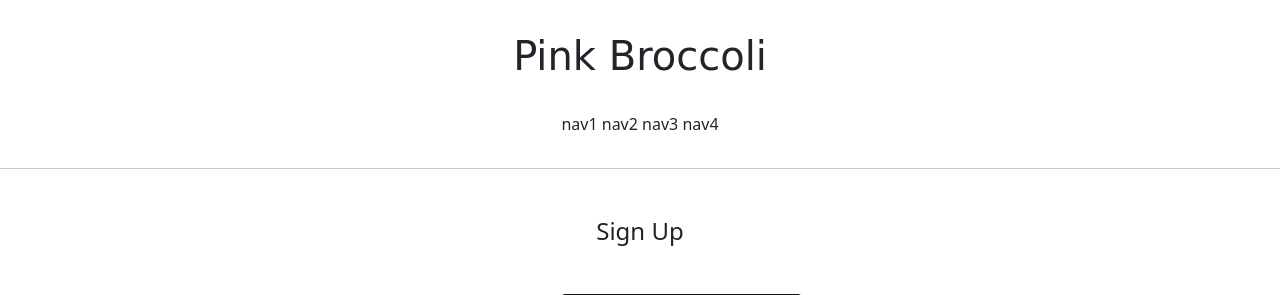
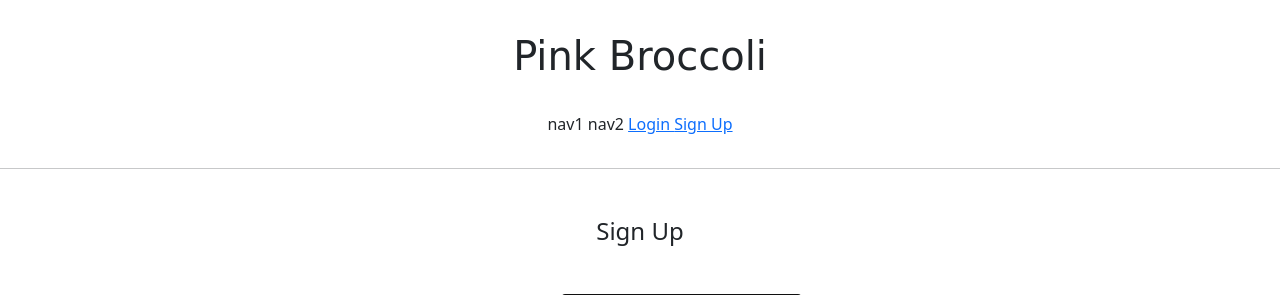
Before and after one commit to Minseong-COLI/web-app_test, a Django app: page /accounts/create/ in a window 1280 px wide. Shown: the top 295 px of the page. Run offline with Django 3.2, Linux system fonts and the light colour scheme; parts of the project's set-up code (start-up, migrations or seed data) failed here and were passed over; some web fonts are replaced.

Commit message:
7/15 commit_1

```diff
--- a/templates/header.html
+++ b/templates/header.html
@@ -7,8 +7,27 @@
     <div class="PinkBroccoli_header_button">
         <span>nav1</span>
         <span>nav2</span>
-        <span>nav3</span>
-        <span>nav4</span>
+        {% if not user.is_authenticated %}
+        {# 로그인 된 user인지 아닌지 확인하는 문구: 로그인 되어있지 않다면 아래 구문 실행 #}
+        <span>
+            <a href="{% url 'accountapp:login' %}">
+                Login
+            </a>
+        </span>
+        <span>
+            <a href="{% url 'accountapp:create' %}">
+                Sign Up
+            </a>
+        </span>
+        {% else %}
+        {# 로그인 된 사용자 일 경우: 아래 구문 실행 #}
+        {# 로그아웃 클릭 시 login 화면으로 돌아감#}
+        <span>
+            <a href="{% url 'accountapp:logout' %}">
+                Logout
+            </a>
+        </span>
+        {% endif %}
     </div>
 
 </div>
```
